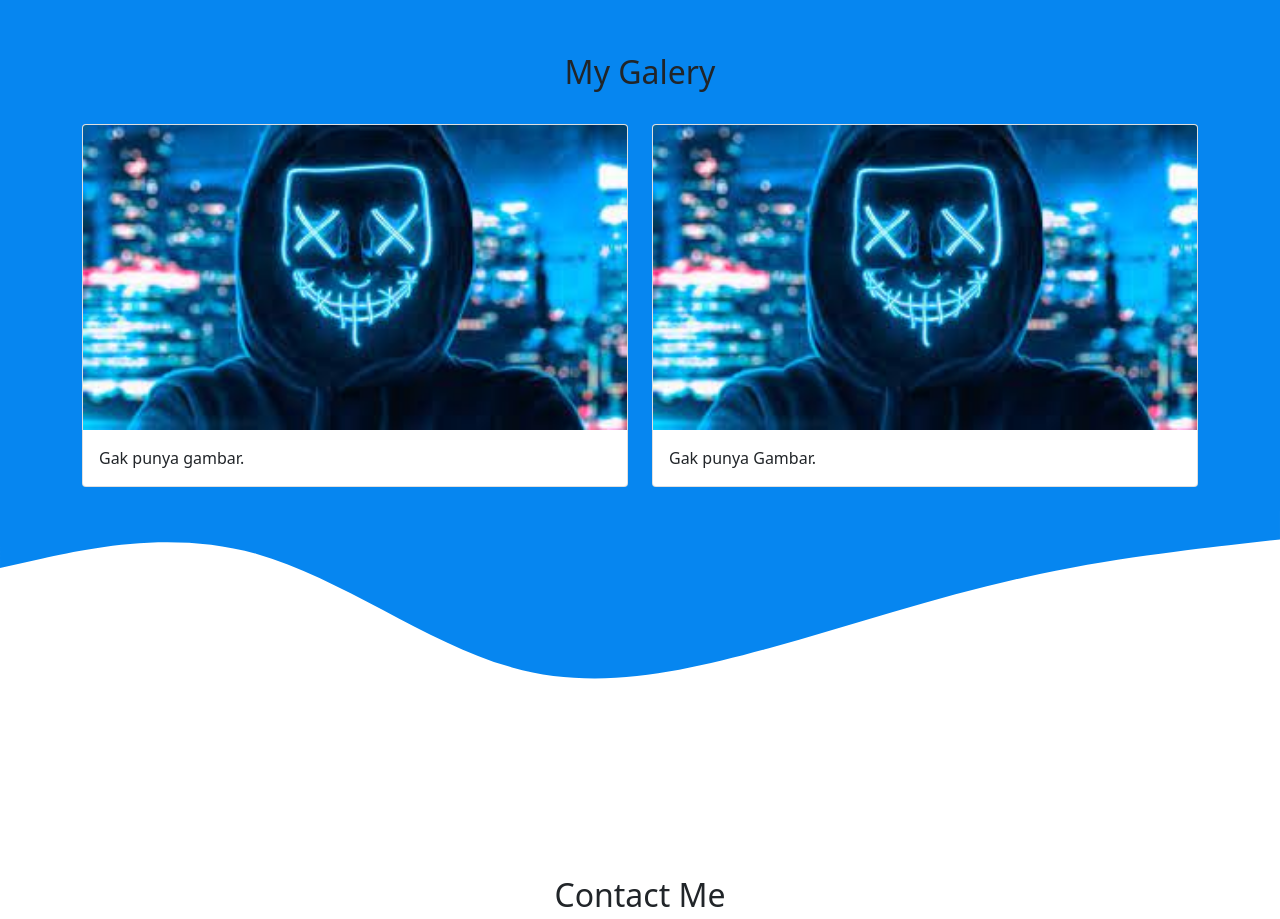
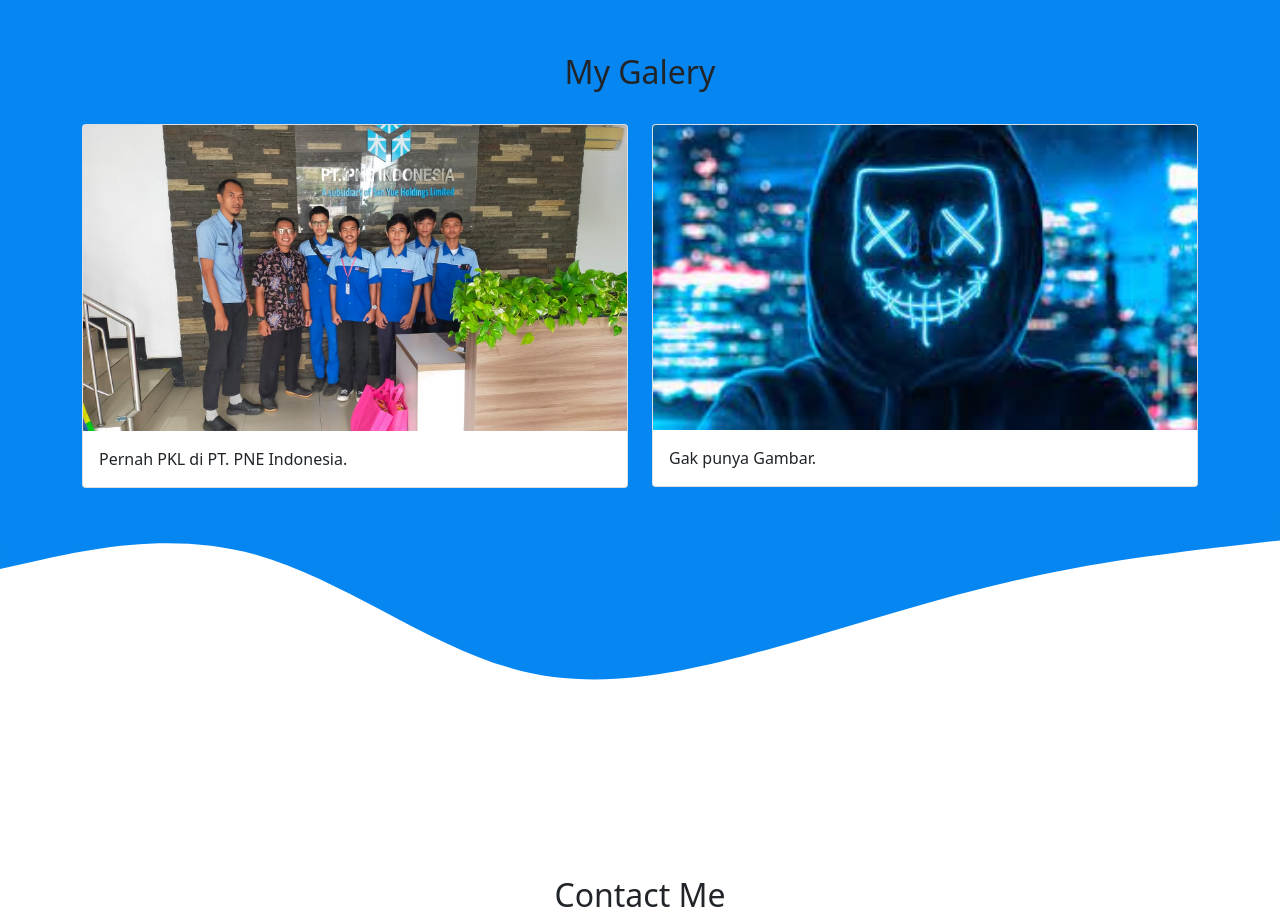
Before and after one commit to Hafiddd/web, a plain HTML site: page index.html in a window 1280 px wide. Shown: the part 1320-2239 px from the top of the page. Drawn offline with nearby package versions, Linux system fonts and the light colour scheme.

Commit message:
Update index.html

```diff
--- a/index.html
+++ b/index.html
@@ -78,9 +78,9 @@
             <div class="row">
              <div class="col-md-6 mb-4">
               <div class="card" >
-                <img src="img/lightblue.jpg" class="card-img-top" alt="...">
+                <img src="img/WhatsApp Image 2023-05-15 at 08.53.40.jpeg" class="card-img-top" alt="...">
                 <div class="card-body">
-                  <p class="card-text">Gak punya gambar.</p>
+                  <p class="card-text">Pernah PKL di PT. PNE Indonesia.</p>
                 </div>
               </div>
 
```
